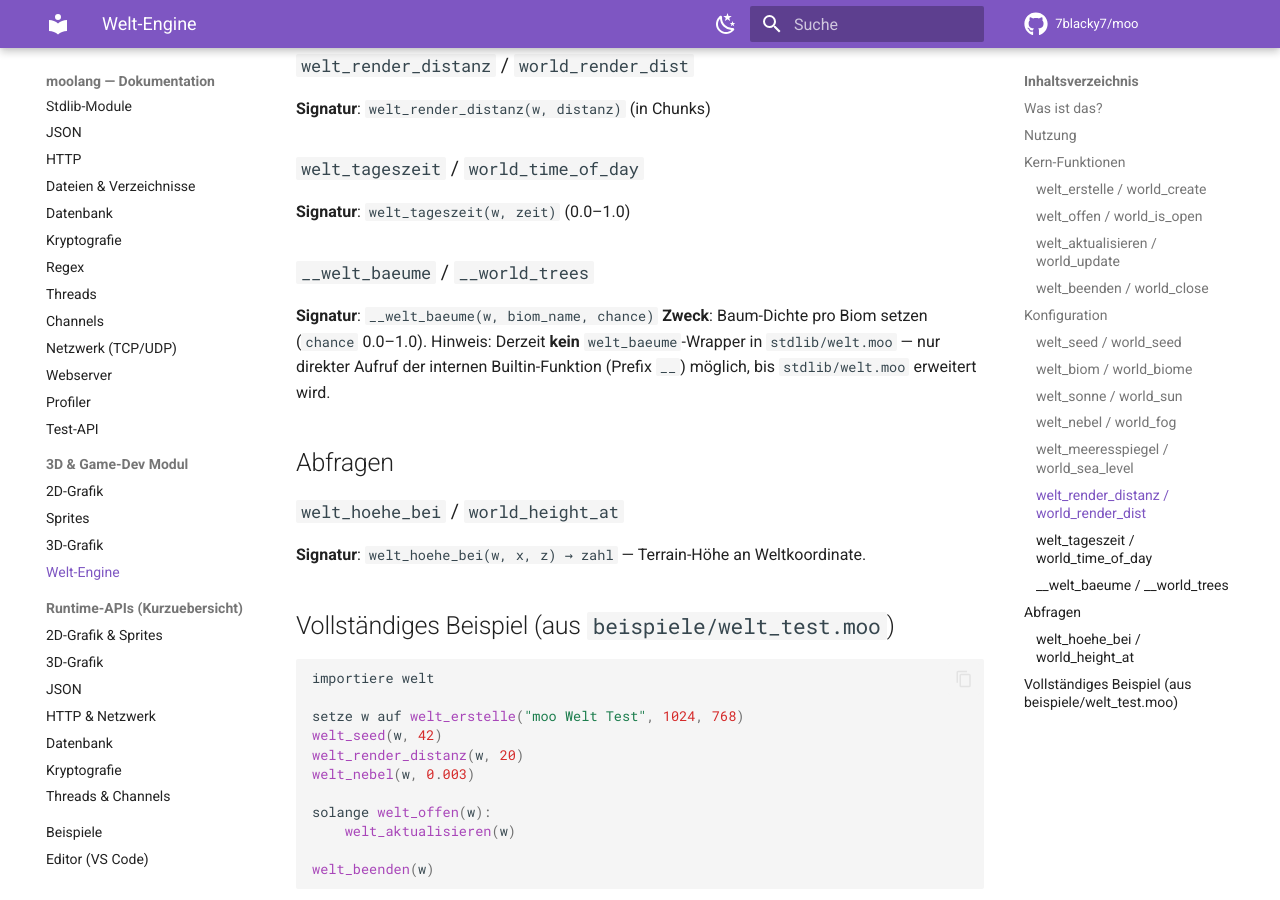
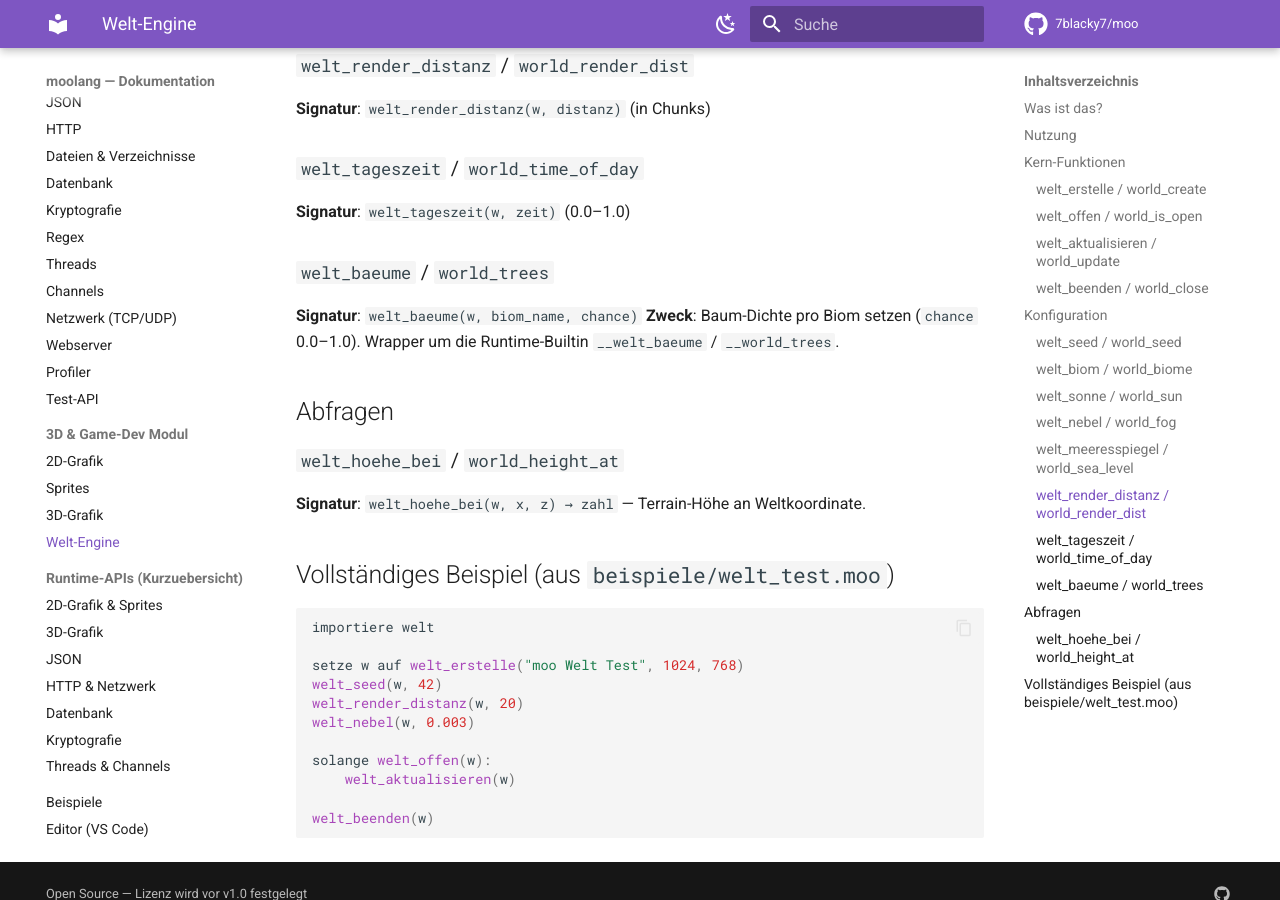
Before and after one commit to 7blacky7/moolang-docs, an MkDocs documentation site: the page built from docs/referenz/welt.md, in a window 1280 px wide and 900 px high, scrolled down 1649 px. Built offline with MkDocs 1.6.1 and Material for MkDocs 9.7.7, drawn with Linux system fonts in a browser that asks for light colours; comment, search, counter and statistics services are not loaded.

Commit message:
docs(welt): welt_baeume als offiziellen Wrapper dokumentieren
Nachzug zu moo commit 4a39983 (stdlib/welt.moo: welt_baeume-Wrapper).
Ersetzt den bisherigen "__welt_baeume muss direkt aufgerufen werden"-Hinweis
durch die normale welt_baeume / world_trees-Doku-Form.

Co-Authored-By: Claude Opus 4.6 (1M context) <noreply@anthropic.com>

```diff
--- a/docs/referenz/welt.md
+++ b/docs/referenz/welt.md
@@ -70,13 +70,11 @@ importiere welt
 
 **Signatur**: `welt_tageszeit(w, zeit)` (0.0–1.0)
 
-### `__welt_baeume` / `__world_trees`
+### `welt_baeume` / `world_trees`
 
-**Signatur**: `__welt_baeume(w, biom_name, chance)`
-**Zweck**: Baum-Dichte pro Biom setzen (`chance` 0.0–1.0). Hinweis: Derzeit
-**kein** `welt_baeume`-Wrapper in `stdlib/welt.moo` — nur direkter Aufruf der
-internen Builtin-Funktion (Prefix `__`) möglich, bis `stdlib/welt.moo` erweitert
-wird.
+**Signatur**: `welt_baeume(w, biom_name, chance)`
+**Zweck**: Baum-Dichte pro Biom setzen (`chance` 0.0–1.0). Wrapper um die
+Runtime-Builtin `__welt_baeume` / `__world_trees`.
 
 ## Abfragen
 
```
